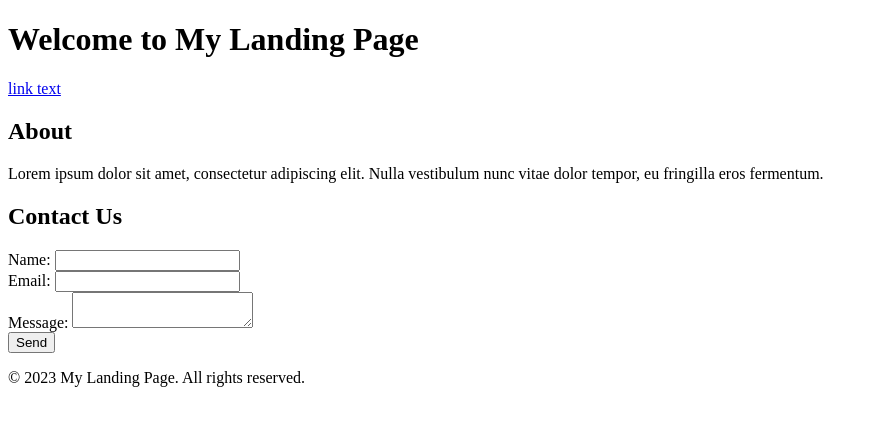
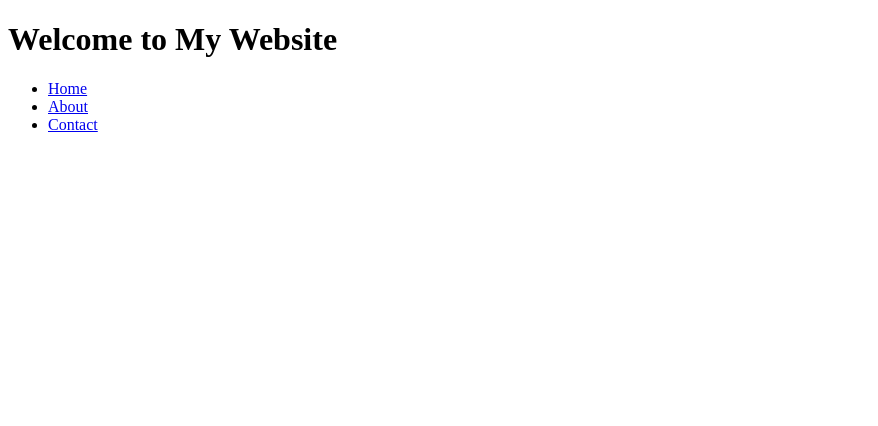
Before and after one commit to Dhariwal-UX-desgin/github.io, a plain HTML site: page index.html in a window 1280 px wide. Shown: the whole page, without its empty margins (0-878 px from the left). Drawn offline with Linux system fonts and the light colour scheme.

Commit message:
Update index.html
header

```diff
--- a/index.html
+++ b/index.html
@@ -1,38 +1,27 @@
 <!DOCTYPE html>
 <html>
   <head>
-    <title>My Landing Page</title>
-    <meta charset="UTF-8">
-    <meta name="viewport" content="width=device-width, initial-scale=1.0">
-    <link rel="stylesheet" href="style.css">
+    <title>My Website</title>
   </head>
   <body>
     <header>
-      <h1>Welcome to My Landing Page</h1>
+      <h1>Welcome to My Website</h1>
+      <nav>
+        <ul>
+          <li><a href="#">Home</a></li>
+          <li><a href="#">About</a></li>
+          <li><a href="#">Contact</a></li>
+        </ul>
+      </nav>
     </header>
-    <a href="url">link text</a>
-
-    <section>
-      <h2>About</h2>
-      <p>Lorem ipsum dolor sit amet, consectetur adipiscing elit. Nulla vestibulum nunc vitae dolor tempor, eu fringilla eros fermentum.</p>
-    </section>
-    <section>
-      <h2>Contact Us</h2>
-      <form>
-        <label for="name">Name:</label>
-        <input type="text" id="name" name="name" required><br>
-
-        <label for="email">Email:</label>
-        <input type="email" id="email" name="email" required><br>
-
-        <label for="message">Message:</label>
-        <textarea id="message" name="message" required></textarea><br>
-
-        <input type="submit" value="Send">
-      </form>
-    </section>
+    <main>
+      <!-- Main content goes here -->
+    </main>
     <footer>
-      <p>&copy; 2023 My Landing Page. All rights reserved.</p>
+      <!-- Footer content goes here -->
     </footer>
   </body>
 </html>
+
+  </body>
+</html>
```
